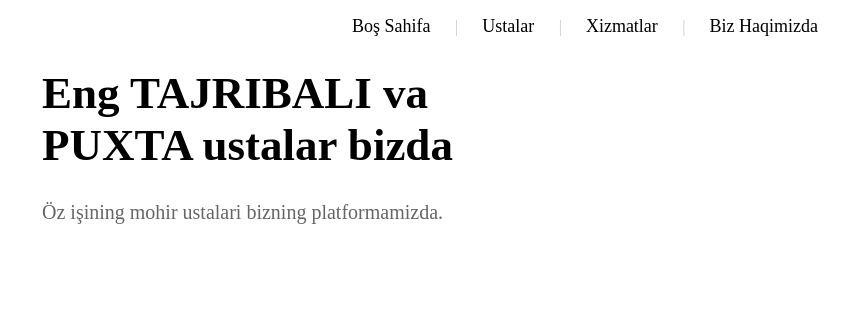
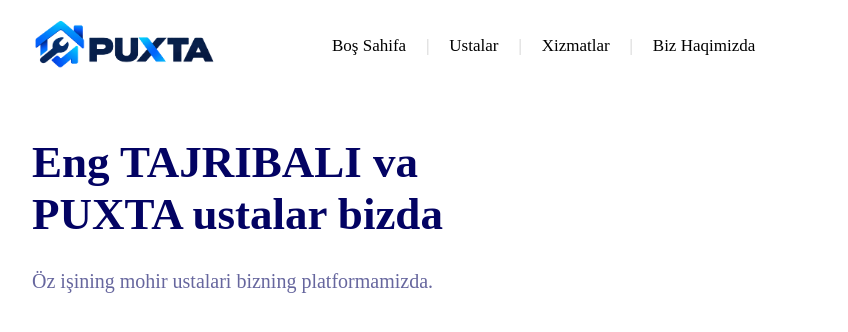
Before and after one commit to Zufar-Aminov/Thorough-Project, a plain HTML site: page index.html in a window 1280 px wide. Shown: the whole page, without its empty margins (16-864 px from the left). Drawn offline with Linux system fonts and the light colour scheme.

Commit message:
Updated project files

```diff
--- a/index.html
+++ b/index.html
@@ -15,6 +15,9 @@
         <li class="navbar" > <a class="a1" href="about_us.html"> Biz Haqimizda </a> </li>
     </ul>
   </div>
+
+  <img src="logo.png" class="logo">
+
   <div class="title1" >
     <h1 class="main_title" >Eng TAJRIBALI va <br> PUXTA ustalar bizda</h1>
     <p class="second_title" >Öz işining mohir ustalari bizning platformamizda.</p>
--- a/style.css
+++ b/style.css
@@ -1,7 +1,7 @@
 li.navbar {
     display: inline;
     padding: 20px;
-    font-size:large;
+    font-size:17px;
 }
 
 a.a1 {
@@ -9,8 +9,12 @@ a.a1 {
     color: black;
 }
 
-div.navbar_place {
-    padding-left: 300px;
+.navbar_place ul {
+    display: flex;
+    align-items: center;
+    list-style: none;
+    margin: 0.5;
+    padding-left: 320px;
 }
 
 span.nav_beetwen {
@@ -19,13 +23,23 @@ span.nav_beetwen {
 
 h1.main_title {
     font-size:45px;
+    color: rgb(3, 3, 99);
 }
 
 p.second_title {
     font-size: 20px;
     opacity: 0.6;
+    color: rgb(2, 2, 94);
 }
 
 div.title1 {
-    padding-left: 50px;
+    padding-left: 40px;
+    margin-top: 60px;
 }
+
+.logo {
+    width: 200px;
+    position: absolute;
+    top: 10px;
+    left: 40px;
+}
```
Also changed, not shown: about_us.html (+3 -0 lines), masters.html (+3 -0 lines), services.html (+3 -0 lines), logo.png (added).
